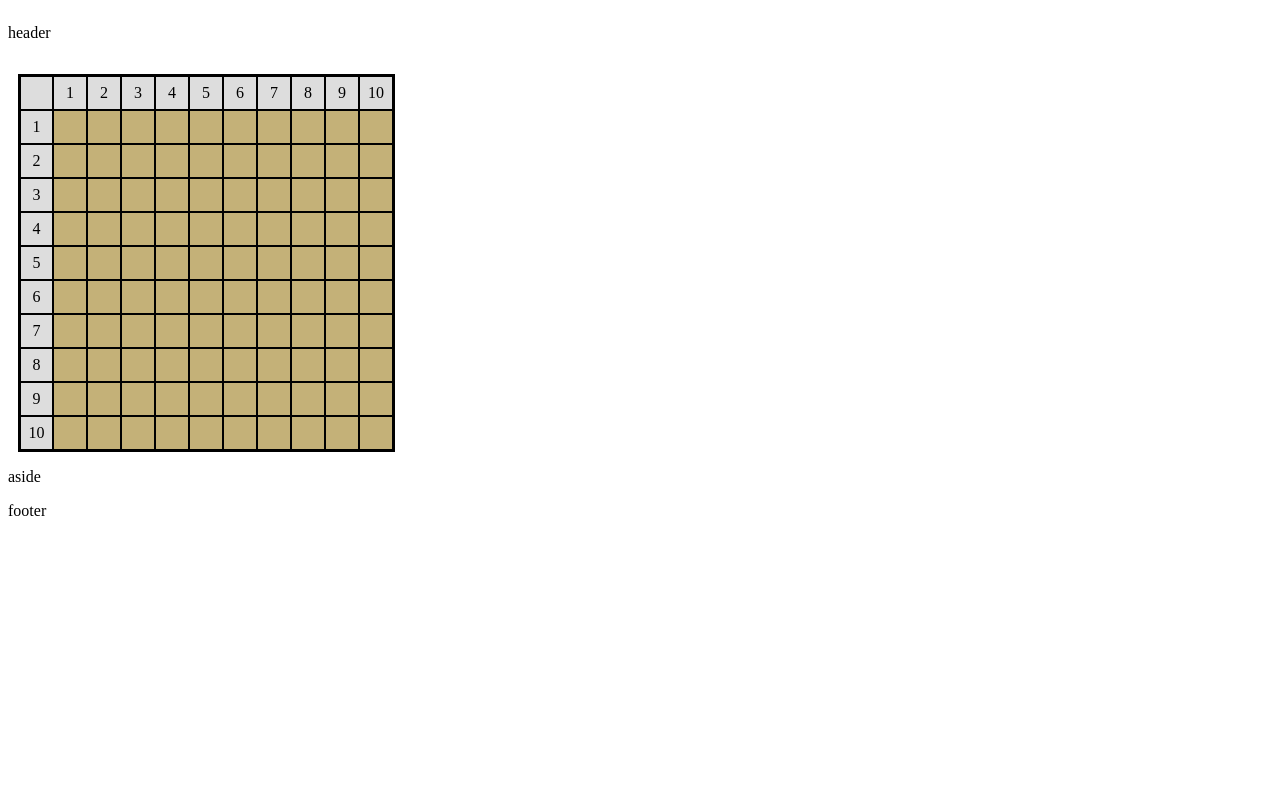
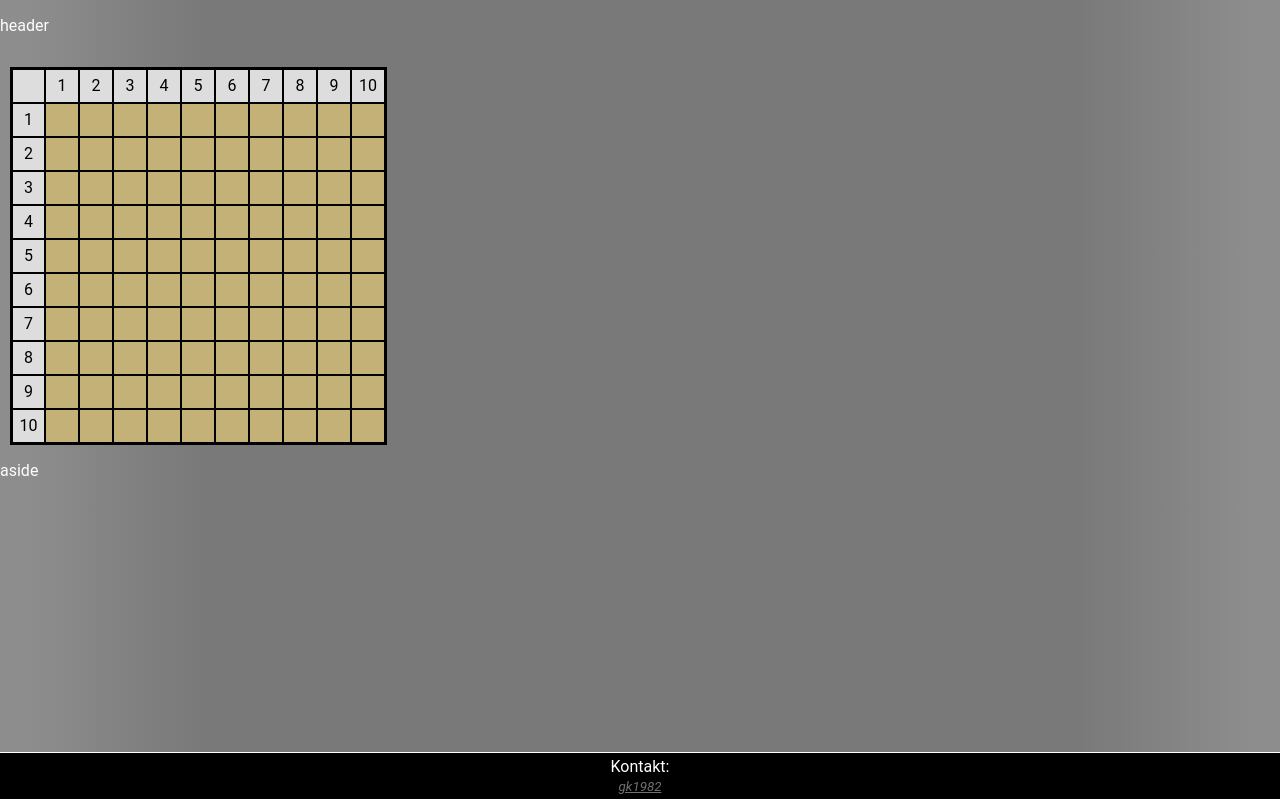
Before and after one commit to gk1982/tabliczka, a plain HTML site: page index.html in a window 1280 px wide. Drawn offline with Linux system fonts and the light colour scheme.

Commit message:
Add files via upload

```diff
--- a/css/style.css
+++ b/css/style.css
@@ -5,10 +5,50 @@ html {
   padding: 0;
 }
 
+body {
+  margin: 0 auto;
+  padding: 0;
+  background-color: #fff;
+  background: linear-gradient(90deg, rgba(77,77,77,0.64) 2%, rgba(45,45,45,0.64) 16%, rgba(45,45,45,0.64) 84%, rgba(77,77,77,0.64) 98%);
+  color: #fefefe;
+  font-family: Roboto, Georgia, sans-serif;
+  font-size: 16px;
+  overflow-y: scroll;
+}
+
 header {
   display: flex;
   justify-content: space-between;
   align-items: center;
+}
+
+footer {
+  position: fixed;
+  padding-top: 4px;
+  padding-bottom: 4px;
+  bottom: 0;
+  width: 100%;
+  background-color:black;
+  text-align: center;
+  border-top: 1px solid #fff;
+  border-bottom: 1px solid #fff;
+}
+
+footer a:hover {
+  cursor: pointer;
+  color: silver !important;
+}
+
+footer a:link {
+  color: #727272;
+}
+
+footer a:visited {
+  color: #727272;
+}
+
+footer a:active {
+  color: #727272;
 }
 
 .scratchit {
--- a/index.html
+++ b/index.html
@@ -170,7 +170,7 @@
 
 <aside><p>aside</p></aside>
 
-<footer><p>footer</p></footer>
+<footer>Kontakt:<address><small><a href="https://4programmers.net/User/Pm/Submit?to=gk1982">gk1982</a></small></address></footer>
 
 <script src="js/scripts.js"></script>
 </body>
```
